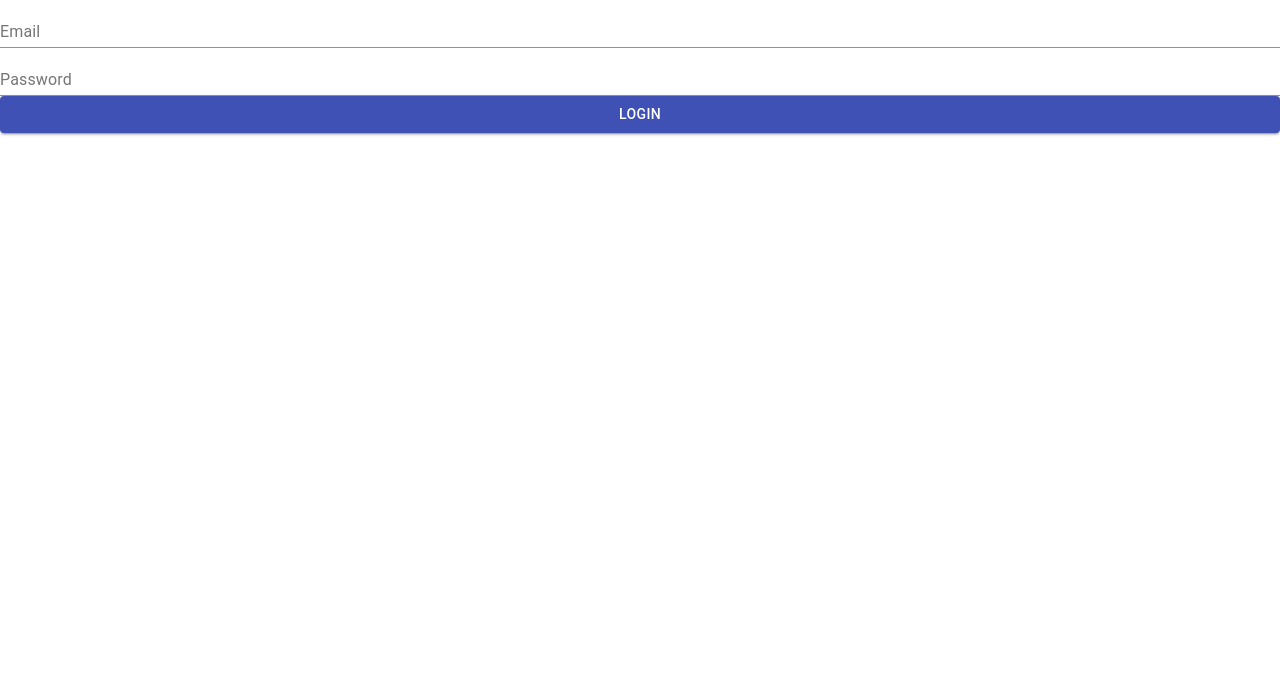
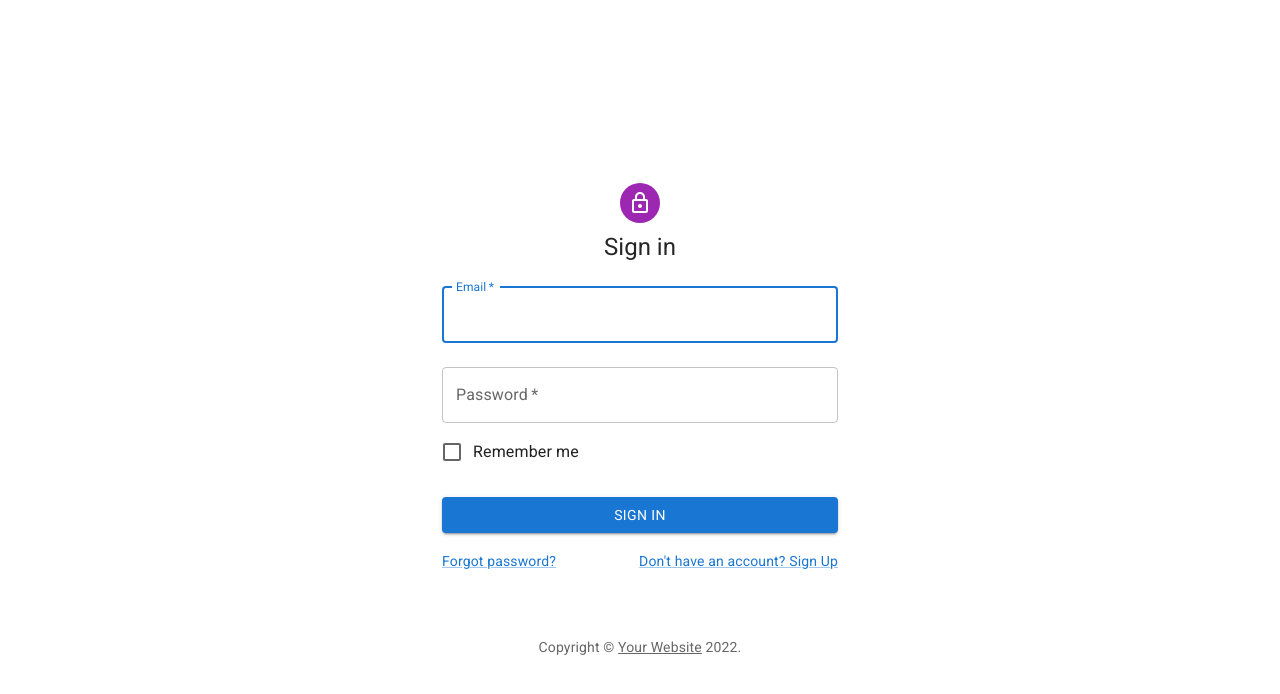
Before and after one commit to Nada-Badreddine/GamificationApp, a React (Create React App) app in the folder Frontend/: page /login in a window 1280 px wide. Shown: the top 694 px of the page. Built offline with nearby package versions, Linux system fonts and the light colour scheme.

Commit message:
categoryPage

```diff
--- a/Frontend/package.json
+++ b/Frontend/package.json
@@ -7,6 +7,7 @@
     "@emotion/react": "^11.8.1",
     "@emotion/styled": "^11.8.1",
     "@material-ui/core": "^4.12.3",
+    "@mui/icons-material": "^5.5.0",
     "@mui/material": "^5.4.4",
     "@testing-library/jest-dom": "^5.16.2",
     "@testing-library/react": "^12.1.3",
@@ -16,6 +17,7 @@
     "bootstrap": "^5.1.3",
     "formik": "^2.2.9",
     "graphql": "^16.3.0",
+    "markdown-to-jsx": "^7.1.7",
     "react": "^17.0.2",
     "react-bootstrap": "^2.2.0",
     "react-dom": "^17.0.2",
--- a/Frontend/public/index.html
+++ b/Frontend/public/index.html
@@ -10,6 +10,9 @@
       content="Web site created using create-react-app"
     />
     <link rel="apple-touch-icon" href="%PUBLIC_URL%/logo192.png" />
+    <link href="https://fonts.googleapis.com/icon?family=Material+Icons" rel="stylesheet">
+<script defer src="https://use.fontawesome.com/releases/v5.0.8/js/all.js"></script>
+<link href="https://fonts.googleapis.com/css?family=Roboto:100,300,400" rel="stylesheet">
     <!--
       manifest.json provides metadata used when your web app is installed on a
       user's mobile device or desktop. See https://developers.google.com/web/fundamentals/web-app-manifest/
--- /dev/null
+++ b/Frontend/src/components/CategoriesCards.jsx
@@ -0,0 +1,58 @@
+import * as React from 'react';
+import Card from '@mui/material/Card';
+import CardActions from '@mui/material/CardActions';
+import CardContent from '@mui/material/CardContent';
+import CardMedia from '@mui/material/CardMedia';
+import Button from '@mui/material/Button';
+import Typography from '@mui/material/Typography';
+import {useQuery} from '@apollo/client'
+import {LOAD_CATEGORIES} from './../services/categoriesServices/QueryAllCategories'
+
+
+function CategoriesCards(props) {
+    const { loading, data } = useQuery(LOAD_CATEGORIES)
+
+    const ApiUrl = 'http://localhost:1337'
+  return (
+    <>
+     {data?.categories?.map((item) => {
+       return(
+
+       <Card >
+           <div style={{ display: 'flex' }}>
+      <CardMedia
+        component="img"
+        height="140"
+
+        image="/static/images/cards/contemplative-reptile.jpg"
+        alt="green iguana"
+      />
+
+      <CardContent>
+        <Typography gutterBottom variant="h5" component="div">
+          {item?.Name}
+        </Typography>
+        <Typography variant="body2" color="text.secondary">
+          Lizards are a widespread group of squamate reptiles, with over 6,000
+          species, ranging across all continents except Antarctica
+        </Typography>
+      </CardContent>
+      </div>
+      <CardActions>
+        <Button size="small">See products</Button>
+
+      </CardActions>
+    </Card>
+
+
+        )
+        })}
+
+
+
+   </>
+  );
+}
+
+
+export default CategoriesCards;
--- /dev/null
+++ b/Frontend/src/pages/CategoriesPage.js
@@ -0,0 +1,23 @@
+
+import Grid from '@mui/material/Grid';
+import Container from '@mui/material/Container';
+import Header from './../components/Header';
+import CategoriesCards from './../components/CategoriesCards';
+
+
+
+
+
+
+
+
+export default function CategoriesPage() {
+    return(
+
+      <>
+ <CategoriesCards/>
+      </>
+
+    )
+
+}
--- a/Frontend/src/pages/HomePage.jsx
+++ /dev/null
@@ -1,9 +0,0 @@
-import React from 'react'
-
-const HomePage = () => {
-  return (
-    <div>HomePage</div>
-  )
-}
-
-export default HomePage
--- a/Frontend/src/pages/Login.js
+++ b/Frontend/src/pages/Login.js
@@ -1,15 +1,36 @@
 import React, { useContext } from 'react';
-import axios from 'axios';
+import Avatar from '@mui/material/Avatar';
+import Button from '@mui/material/Button';
+import CssBaseline from '@mui/material/CssBaseline';
+import TextField from '@mui/material/TextField';
 import { useFormik } from 'formik';
 import * as yup from 'yup';
-import Button from '@material-ui/core/Button';
-import TextField from '@material-ui/core/TextField';
+import FormControlLabel from '@mui/material/FormControlLabel';
+import Checkbox from '@mui/material/Checkbox';
+import Link from '@mui/material/Link';
+import Grid from '@mui/material/Grid';
+import Box from '@mui/material/Box';
+import LockOutlinedIcon from '@mui/icons-material/LockOutlined';
+import Typography from '@mui/material/Typography';
+import Container from '@mui/material/Container';
+import { createTheme, ThemeProvider } from '@mui/material/styles';
 import UserContext from '../context/userContext';
 import LocalStorageService from './../utils/localStorageService'
 import {useMutation} from '@apollo/client'
 import {LOGIN_MUTATION} from './../services/loginService/loginMutation'
+function Copyright(props) {
 
-
+    return (
+      <Typography variant="body2" color="text.secondary" align="center" {...props}>
+        {'Copyright © '}
+        <Link color="inherit" href="https://mui.com/">
+          Your Website
+        </Link>{' '}
+        {new Date().getFullYear()}
+        {'.'}
+      </Typography>
+    );
+  }
   const validationSchema = yup.object({
     email: yup
       .string('Enter your email')
@@ -20,8 +41,12 @@ const validationSchema = yup.object({
       .min(8, 'Password should be of minimum 8 characters length')
       .required('Password is required'),
   });
+  const theme = createTheme();
+  export default function Login() {
 
-const Login = () => {
+
+
+
     const { setIsAuth, setUserName, userName } = useContext(UserContext);
     const [login,{ error }] =useMutation(LOGIN_MUTATION)
 
@@ -53,9 +78,27 @@ const Login = () => {
     });
 
       return (
-    <div>
-      <form onSubmit={formik.handleSubmit}>
+        <ThemeProvider theme={theme}>
+          <Container component="main" maxWidth="xs">
+            <CssBaseline />
+            <Box
+              sx={{
+                marginTop: 8,
+                display: 'flex',
+                flexDirection: 'column',
+                alignItems: 'center',
+              }}
+            >
+              <Avatar sx={{ m: 1, bgcolor: 'secondary.main' }}>
+                <LockOutlinedIcon />
+              </Avatar>
+              <Typography component="h1" variant="h5">
+                Sign in
+              </Typography>
+              <Box component="form" onSubmit={formik.handleSubmit} noValidate sx={{ mt: 1 }}>
                 <TextField
+                  margin="normal"
+                  required
                   fullWidth
                   id="email"
           name="email"
@@ -64,23 +107,50 @@ const Login = () => {
                   onChange={formik.handleChange}
                   error={formik.touched.email && Boolean(formik.errors.email)}
                   helperText={formik.touched.email && formik.errors.email}
+                  autoComplete="email"
+                  autoFocus
                 />
                 <TextField
+                  margin="normal"
+                  required
                   fullWidth
                   id="password"
           name="password"
           label="Password"
           type="password"
+                  autoComplete="current-password"
                   value={formik.values.password}
           onChange={formik.handleChange}
           error={formik.touched.password && Boolean(formik.errors.password)}
           helperText={formik.touched.password && formik.errors.password}
                 />
-        <Button color="primary" variant="contained" fullWidth type="submit">
-        Login
+                <FormControlLabel
+                  control={<Checkbox value="remember" color="primary" />}
+                  label="Remember me"
+                />
+                <Button
+                variant="contained" fullWidth type="submit"
+
+                  sx={{ mt: 3, mb: 2 }}
+                >
+                  Sign In
                 </Button>
-      </form>
-    </div>)
+                <Grid container>
+                  <Grid item xs>
+                    <Link href="#" variant="body2">
+                      Forgot password?
+                    </Link>
+                  </Grid>
+                  <Grid item>
+                    <Link href="#" variant="body2">
+                      {"Don't have an account? Sign Up"}
+                    </Link>
+                  </Grid>
+                </Grid>
+              </Box>
+            </Box>
+            <Copyright sx={{ mt: 8, mb: 4 }} />
+          </Container>
+        </ThemeProvider>
+      );
     }
-
-export default Login;
--- a/Frontend/src/pages/TypeRewards.jsx
+++ b/Frontend/src/pages/TypeRewards.js
@@ -11,7 +11,6 @@ import {LOAD_TYPE_REWARDS} from './../services/TypeRewardsServices/getAllType'
 
 
 
-import HomePage from './HomePage';
 
 import './../styles/TypeRewards.css'
 const bull = (
--- /dev/null
+++ b/Frontend/src/pages/UserInformation.js
@@ -0,0 +1,18 @@
+import React from 'react'
+import "./../styles/UserInformation.css"
+
+const UserInformation = () => {
+  return (
+    <div>
+<div class="card-container">
+<img class="round" src="https://randomuser.me/api/portraits/women/79.jpg" alt="user" />
+
+
+    </div>
+
+
+    </div>
+  )
+}
+
+export default UserInformation
--- a/Frontend/src/pages/UserInformation.jsx
+++ /dev/null
@@ -1,9 +0,0 @@
-import React from 'react'
-
-const UserInformation = () => {
-  return (
-    <div>userInformation</div>
-  )
-}
-
-export default UserInformation
--- a/Frontend/src/routes/AppRoutes.jsx
+++ b/Frontend/src/routes/AppRoutes.jsx
@@ -5,10 +5,13 @@ import Login from '../pages/Login';
 import UserContext from '../context/userContext';
 import GiftList from '../pages/GiftList';
 import CategoriesList from '../pages/CategoriesList';
+import CategoriesPage from '../pages/CategoriesPage';
 
-import HomePage from '../pages/HomePage';
+
+
 import UserInformation from '../pages/UserInformation';
 import TypeRewards from '../pages/TypeRewards';
+
 function RequireAuth() {
     const { isAuth } = useContext(UserContext);
     if (!isAuth) {
@@ -22,11 +25,16 @@ export default function AppRoutes() {
     return (
         <BrowserRouter>
             <Routes>
-                <Route exact path='/home' element={<HomePage />} />
+
                 <Route exact path='/userInformation' element={<UserInformation />} />
                 <Route exact path='/typeRewards' element={<TypeRewards />} />
-                <Route exact path='/register' element={<Register />} />
+                <Route exact path='/pageCatego' element={<CategoriesPage />} />
+
+
+                 <Route exact path='/register' element={<Register />} />
                 <Route exact path='/login' element={<Login />} />
+
+
                 <Route element={<RequireAuth />}>
                     <Route path="/GiftList" element={<GiftList />} />
                     <Route path="/CategoryList" element={<CategoriesList />} />
--- /dev/null
+++ b/Frontend/src/styles/UserInformation.css
@@ -0,0 +1,124 @@
+@import url('https://fonts.googleapis.com/css?family=Montserrat');
+
+* {
+	box-sizing: border-box;
+}
+
+body {
+	background-color: #28223F;
+	font-family: Montserrat, sans-serif;
+
+	display: flex;
+	align-items: center;
+	justify-content: center;
+	flex-direction: column;
+
+	min-height: 100vh;
+	margin: 0;
+}
+
+h3 {
+	margin: 10px 0;
+}
+
+h6 {
+	margin: 5px 0;
+	text-transform: uppercase;
+}
+
+p {
+	font-size: 14px;
+	line-height: 21px;
+}
+
+.card-container {
+	background-color: #231E39;
+	border-radius: 5px;
+	box-shadow: 0px 10px 20px -10px rgba(0,0,0,0.75);
+	color: #B3B8CD;
+	padding-top: 30px;
+	position: relative;
+	width: 350px;
+	max-width: 100%;
+	text-align: center;
+}
+
+.card-container .pro {
+	color: #231E39;
+	background-color: #FEBB0B;
+	border-radius: 3px;
+	font-size: 14px;
+	font-weight: bold;
+	padding: 3px 7px;
+	position: absolute;
+	top: 30px;
+	left: 30px;
+}
+
+.card-container .round {
+	border: 1px solid #03BFCB;
+	border-radius: 50%;
+	padding: 7px;
+}
+
+button.primary {
+	background-color: #03BFCB;
+	border: 1px solid #03BFCB;
+	border-radius: 3px;
+	color: #231E39;
+	font-family: Montserrat, sans-serif;
+	font-weight: 500;
+	padding: 10px 25px;
+}
+
+button.primary.ghost {
+	background-color: transparent;
+	color: #02899C;
+}
+
+.skills {
+	background-color: #1F1A36;
+	text-align: left;
+	padding: 15px;
+	margin-top: 30px;
+}
+
+.skills ul {
+	list-style-type: none;
+	margin: 0;
+	padding: 0;
+}
+
+.skills ul li {
+	border: 1px solid #2D2747;
+	border-radius: 2px;
+	display: inline-block;
+	font-size: 12px;
+	margin: 0 7px 7px 0;
+	padding: 7px;
+}
+
+footer {
+    background-color: #222;
+    color: #fff;
+    font-size: 14px;
+    bottom: 0;
+    position: fixed;
+    left: 0;
+    right: 0;
+    text-align: center;
+    z-index: 999;
+}
+
+footer p {
+    margin: 10px 0;
+}
+
+footer i {
+    color: red;
+}
+
+footer a {
+    color: #3c97bf;
+    text-decoration: none;
+}
```
Also changed, not shown: Frontend/src/components/Header.jsx (added), 1 other file (tests, documents, lock files or other folders). Lines whose indentation alone changed are shown as unchanged.
